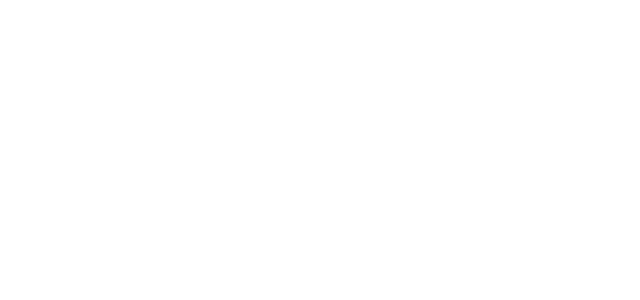
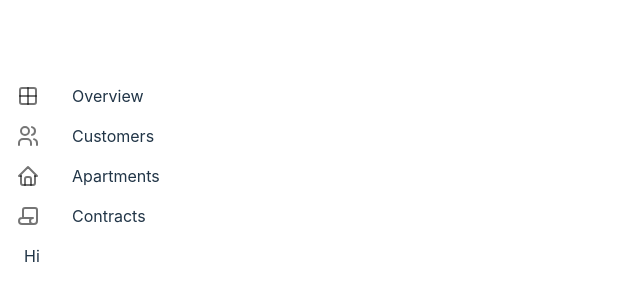
Before and after one commit to Bie-NHD/Rent-management-dashboard, a React (Vite) app in the folder frontend-2/: page / in a window 1280 px wide. Shown: the part 232-532 px from the top of the page, without its empty margins (0-640 px from the left). Built offline with nearby package versions, Linux system fonts and the light colour scheme.

Commit message:
try!add:SideBar

```diff
--- a/frontend-2/package.json
+++ b/frontend-2/package.json
@@ -13,6 +13,7 @@
     "@emotion/react": "^11.11.4",
     "@emotion/styled": "^11.11.0",
     "@mui/material": "^5.15.13",
+    "@tabler/icons-react": "^3.1.0",
     "axios": "^1.6.7",
     "react": "^18.2.0",
     "react-dom": "^18.2.0"
--- a/frontend-2/src/App.jsx
+++ b/frontend-2/src/App.jsx
@@ -3,6 +3,7 @@
 import viteLogo from '/vite.svg'
 // import './App.css'
 import ImportScreen from './pages/ImportScreen'
+import SideBar from './shared/SideBar'
 
 function App() {
   const [count, setCount] = useState(0)
@@ -30,7 +31,10 @@
     //     Click on the Vite and React logos to learn more
     //   </p>
     // </>
+    <>
+    <SideBar/>
     <ImportScreen/>
+    </>
   );
 }
 
--- a/frontend-2/src/pages/ImportScreen.jsx
+++ b/frontend-2/src/pages/ImportScreen.jsx
@@ -4,7 +4,7 @@
 const ImportScreen = () => {
 
 return <Container>
-
+    Hi
 </Container>;
 }
 
--- a/frontend-2/src/shared/SideBar.jsx
+++ b/frontend-2/src/shared/SideBar.jsx
@@ -1,7 +1,36 @@
+import { List, ListItemButton, ListItemIcon } from "@mui/material";
+import { IconHome, IconScript, IconUsers, IconBorderAll } from '@tabler/icons-react';
+
 const SideBar = () => {
 return (
     <aside>
+<List>
+    <ListItemButton>
+        <ListItemIcon>
+             <IconBorderAll/>
+        </ListItemIcon>
+        Overview
+    </ListItemButton>
+    <ListItemButton>
+        <ListItemIcon>
+        <IconUsers/>
 
+        </ListItemIcon>
+        Customers
+    </ListItemButton>
+    <ListItemButton>
+        <ListItemIcon>
+            <IconHome/>
+        </ListItemIcon>
+        Apartments
+    </ListItemButton>
+    <ListItemButton>
+        <ListItemIcon>
+            <IconScript/>
+        </ListItemIcon>
+        Contracts
+    </ListItemButton>
+</List>
     </aside>
 );
 }
```
Also changed, not shown: 1 other file (tests, documents, lock files or other folders).
